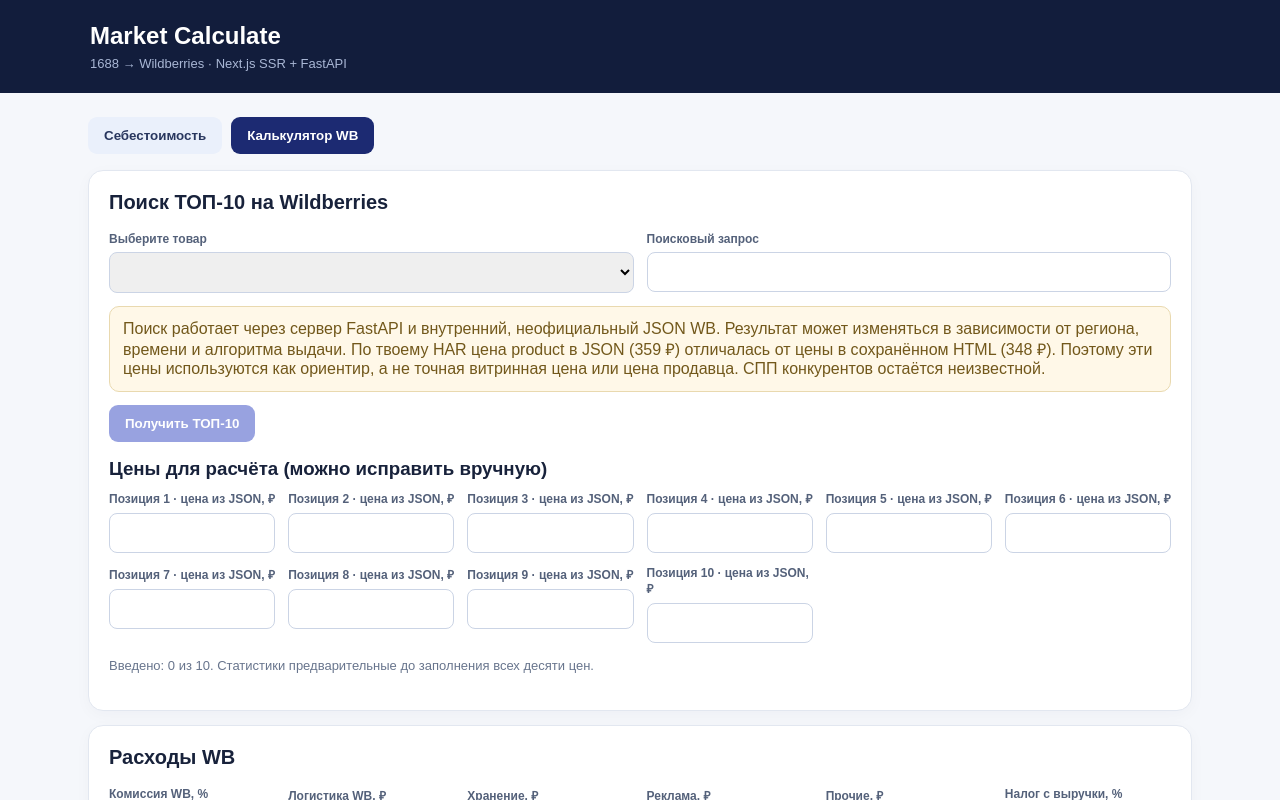
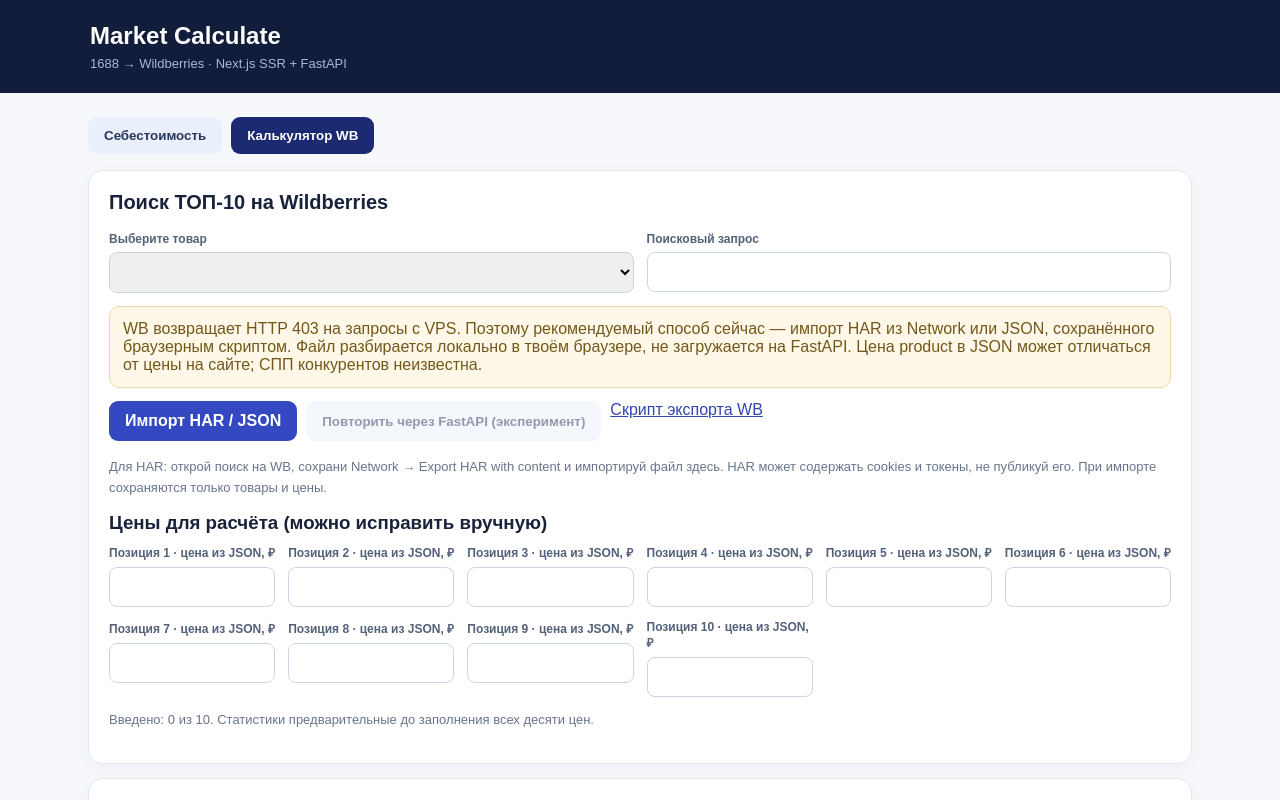
Before and after one commit to pereyasl0v/Market-calculate, a Next.js app in the folder frontend/: page / in a window 1280 px wide. Both pictures are taken after a click on the button "Калькулятор WB". Shown: the top 800 px of the page. Built offline with nearby package versions, Linux system fonts and the light colour scheme.

Commit message:
feat(web): import WB search HAR and sanitized JSON locally when VPS gets HTTP 403

```diff
--- a/frontend/app/calculator.jsx
+++ b/frontend/app/calculator.jsx
@@ -1,5 +1,6 @@
 "use client";
 import {useEffect,useMemo,useState} from "react";
+import {parseWBCaptureText,normalizedQuery} from "../lib/wb-import.mjs";
 const KEY="market-calculate-react-v1";
 const empty={items:[],page:"items",section:"selected",selectedId:"",spp:20,prices:{},settings:{commission:25,delivery:95,storage:0,advertising:0,other:0,tax:6}};
 const n=x=>Math.max(0,Number(String(x??"").replace(",","."))||0);
@@ -35,10 +36,28 @@ export default function Calculator(){
    if(!prices.some(x=>n(x)>0))throw Error("WB не вернул распознанные цены");
    set({prices:{...s.prices,[item.id]:prices},products:{...(s.products||{}),[item.id]:json.products}});
    M("Получено "+json.products.length+" карточек из "+json.source+". Цены из JSON могут отличаться от цены на странице WB.");
-  }catch(e){M("Не удалось получить ТОП-10: "+e.message+". Можно заполнить цены вручную.")}finally{B(false)}
+  }catch(e){M("Серверный поиск недоступен: "+e.message+". Если WB возвращает HTTP 403, импортируйте HAR или JSON из своего браузера — это не зависит от доступа VPS к WB.")}finally{B(false)}
  }
  function exportData(){const blob=new Blob([JSON.stringify(s,null,2)],{type:"application/json"}),url=URL.createObjectURL(blob),a=document.createElement("a");a.href=url;a.download="market-calculate-backup.json";a.click();URL.revokeObjectURL(url)}
  async function importData(file){if(!file)return;try{const obj=JSON.parse(await file.text());if(!Array.isArray(obj.items)||!obj.prices)throw Error("Неверный формат");S({...empty,...obj,settings:{...empty.settings,...obj.settings}})}catch(e){M("Ошибка импорта: "+e.message)}}
+ async function importWBCapture(file){
+  if (!file || !item) {M("Сначала добавьте товар в разделе себестоимости.");return;}
+  if (file.size > 100 * 1024 * 1024) {M("Файл слишком большой (максимум 100 МБ).");return;}
+  try {
+    const result = parseWBCaptureText(await file.text(), item.name);
+    if (result.query && normalizedQuery(result.query) !== normalizedQuery(item.name)) {
+      if (!confirm("В файле запрос «"+result.query+"», а выбран товар «"+item.name+"». Использовать эти цены для выбранного товара?")) return;
+    }
+    const values = result.products.map(p=>p.price_rub??"").concat(Array(10).fill("")).slice(0,10);
+    if (!values.some(p=>n(p)>0)) throw Error("В сохранённой выдаче нет цен.");
+    set({
+      prices:{...s.prices,[item.id]:values},
+      products:{...(s.products||{}),[item.id]:result.products},
+      importedSources:{...(s.importedSources||{}),[item.id]:result.source}
+    });
+    M("Загружено "+result.products.length+" карточек: "+result.source+". HAR обработан только внутри браузера, на сервер не отправлялся. Цены из JSON могут отличаться от цены на витрине.");
+  } catch(e) {M("Не удалось импортировать: "+e.message);}
+ }
  const tabs=<div className="tabs"><button className={"btn "+(s.page==="items"?"selected":"secondary")} onClick={()=>set({page:"items"})}>Себестоимость</button><button className={"btn "+(s.page==="calc"?"selected":"secondary")} onClick={()=>set({page:"calc"})}>Калькулятор WB</button></div>;
  return <div className="wrap">{tabs}
  {s.page==="items"? <>
@@ -49,8 +68,8 @@ export default function Calculator(){
  </>:<>
  <section className="panel"><h2>Поиск ТОП-10 на Wildberries</h2>
  <div className="grid"><div className="field"><label>Выберите товар</label><select value={item?.id||""} onChange={e=>set({selectedId:e.target.value})}>{s.items.map(x=><option key={x.id} value={x.id}>{x.name} · {rub(cost(x))}</option>)}</select></div><div className="field"><label>Поисковый запрос</label><input value={item?.name||""} readOnly /></div></div>
- <p className="notice">Поиск работает через сервер FastAPI и внутренний, неофициальный JSON WB. Результат может изменяться в зависимости от региона, времени и алгоритма выдачи. По твоему HAR цена product в JSON (359 ₽) отличалась от цены в сохранённом HTML (348 ₽). Поэтому эти цены используются как ориентир, а не точная витринная цена или цена продавца. СПП конкурентов остаётся неизвестной.</p>
- <div className="actions"><button className="btn" disabled={!item||busy} onClick={find}>{busy?"Поиск...":"Получить ТОП-10"}</button>{item&&<a target="_blank" rel="noopener noreferrer" href={"https://www.wildberries.ru/catalog/0/search.aspx?search="+encodeURIComponent(item.name)}>Открыть выдачу WB</a>}</div>
+ <p className="notice">WB возвращает HTTP 403 на запросы с VPS. Поэтому рекомендуемый способ сейчас — импорт HAR из Network или JSON, сохранённого браузерным скриптом. Файл разбирается локально в твоём браузере, не загружается на FastAPI. Цена product в JSON может отличаться от цены на сайте; СПП конкурентов неизвестна.</p>
+ <div className="actions"><label className="btn" style={{cursor:"pointer"}}>Импорт HAR / JSON <input type="file" accept=".har,.json,application/json" hidden onChange={async e=>{await importWBCapture(e.target.files?.[0]);e.target.value="";}} /></label><button className="btn secondary" disabled={!item||busy} onClick={find}>{busy?"Поиск...":"Повторить через FastAPI (эксперимент)"}</button>{item&&<a target="_blank" rel="noopener noreferrer" href={"https://www.wildberries.ru/catalog/0/search.aspx?search="+encodeURIComponent(item.name)}>Открыть выдачу WB</a>}<a target="_blank" rel="noopener noreferrer" href="https://github.com/pereyasl0v/Market-calculate/blob/main/tools/wb-capture.user.js">Скрипт экспорта WB</a></div><p className="muted">Для HAR: открой поиск на WB, сохрани Network → Export HAR with content и импортируй файл здесь. HAR может содержать cookies и токены, не публикуй его. При импорте сохраняются только товары и цены.</p>
  {message&&<p role="status" className="muted">{message}</p>}
  {(s.products?.[item?.id]||[]).length>0&&<div className="scroll"><table><thead><tr><th>№</th><th>Карточка</th><th>product из JSON, ₽</th><th>basic из JSON, ₽</th></tr></thead><tbody>{s.products[item.id].map(p=><tr key={p.position}><td>{p.position}</td><td><a href={"https://www.wildberries.ru/catalog/"+encodeURIComponent(p.id)+"/detail.aspx"} target="_blank" rel="noopener noreferrer">{p.name}</a></td><td>{p.price_rub??"—"}</td><td>{p.basic_price_rub??"—"}</td></tr>)}</tbody></table></div>}
  <h3>Цены для расчёта (можно исправить вручную)</h3><div className="grid">{entries.map((v,i)=><Field key={i} label={"Позиция "+(i+1)+" · цена из JSON, ₽"} value={v} onChange={value=>{const a=[...entries];a[i]=value;set({prices:{...s.prices,[item.id]:a}})}}/>)}</div><p className="muted">Введено: {values.length} из 10. {values.length!==10?"Статистики предварительные до заполнения всех десяти цен.":""}</p>
```
